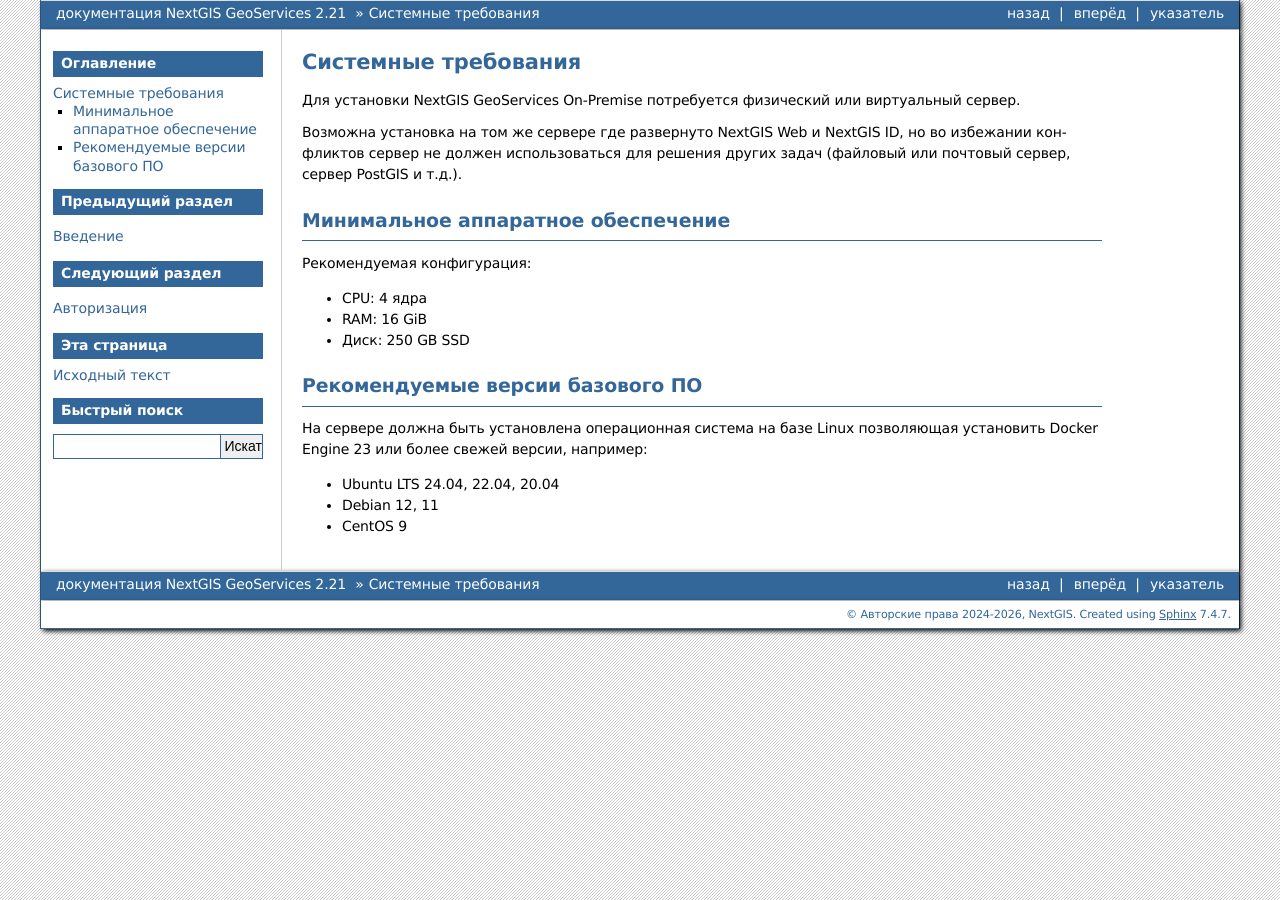
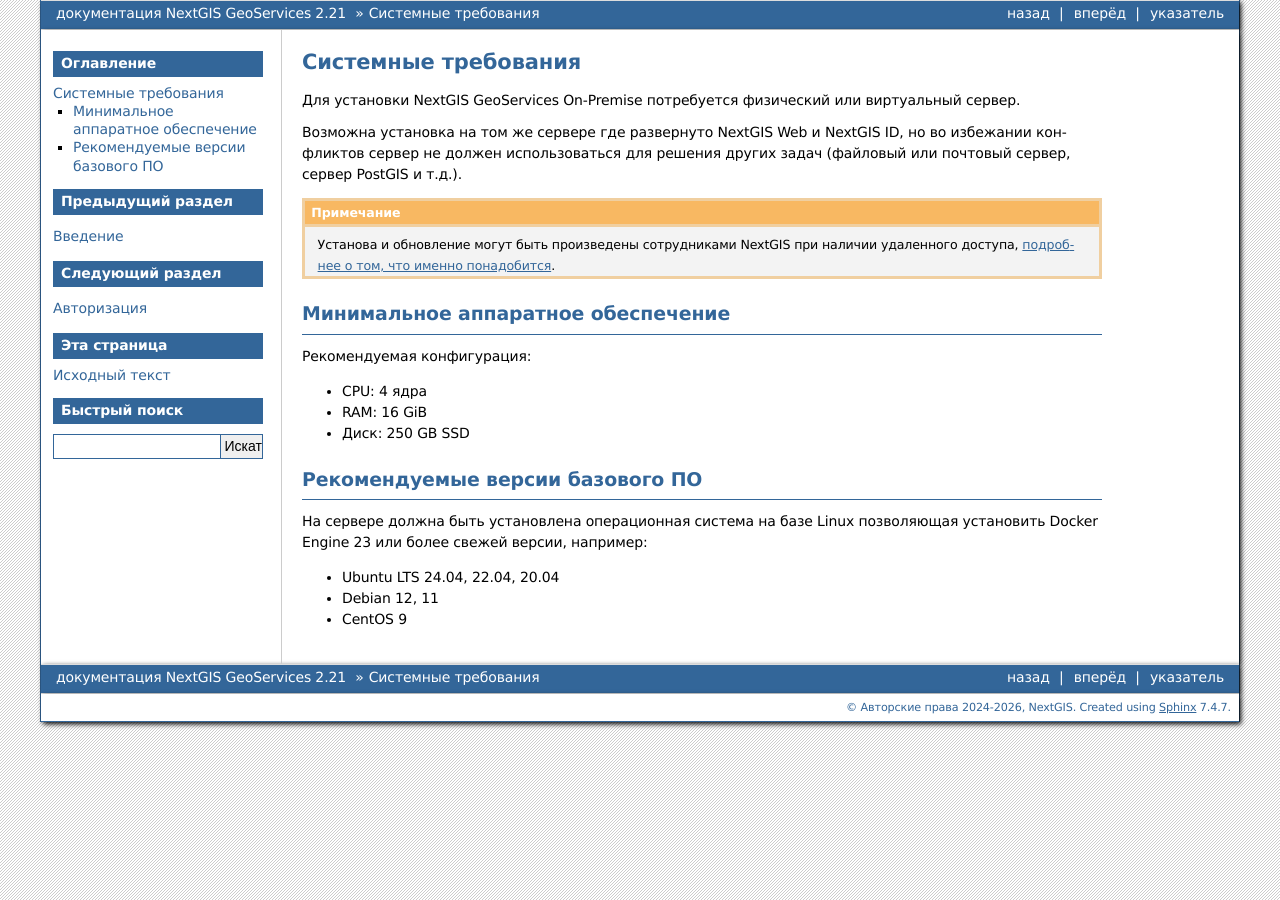
Before and after one commit to nextgis/docs_geoserv_prem, a Sphinx documentation site: the page built from source/sys_req.rst, in a window 1280 px wide. Built offline with Sphinx 7.4.7, drawn with Linux system fonts in a browser that asks for light colours; formulas are drawn with MathJax 3.

Commit message:
Update sys_req.rst
add link to info on remote access

```diff
--- a/source/sys_req.rst
+++ b/source/sys_req.rst
@@ -4,6 +4,8 @@
 Для установки NextGIS GeoServices On-Premise потребуется физический или виртуальный сервер.
 
 Возможна установка на том же сервере где развернуто NextGIS Web и NextGIS ID, но во избежании конфликтов сервер не должен использоваться для решения других задач (файловый или почтовый сервер, сервер PostGIS и т.д.).
+
+.. note:: Установа и обновление могут быть произведены сотрудниками NextGIS при наличии удаленного доступа, `подробнее о том, что именно понадобится <https://docs.nextgis.ru/docs_ngweb/source/remote.html>`_.
 
 .. _nggs_sys_req_hardw:
 
```
